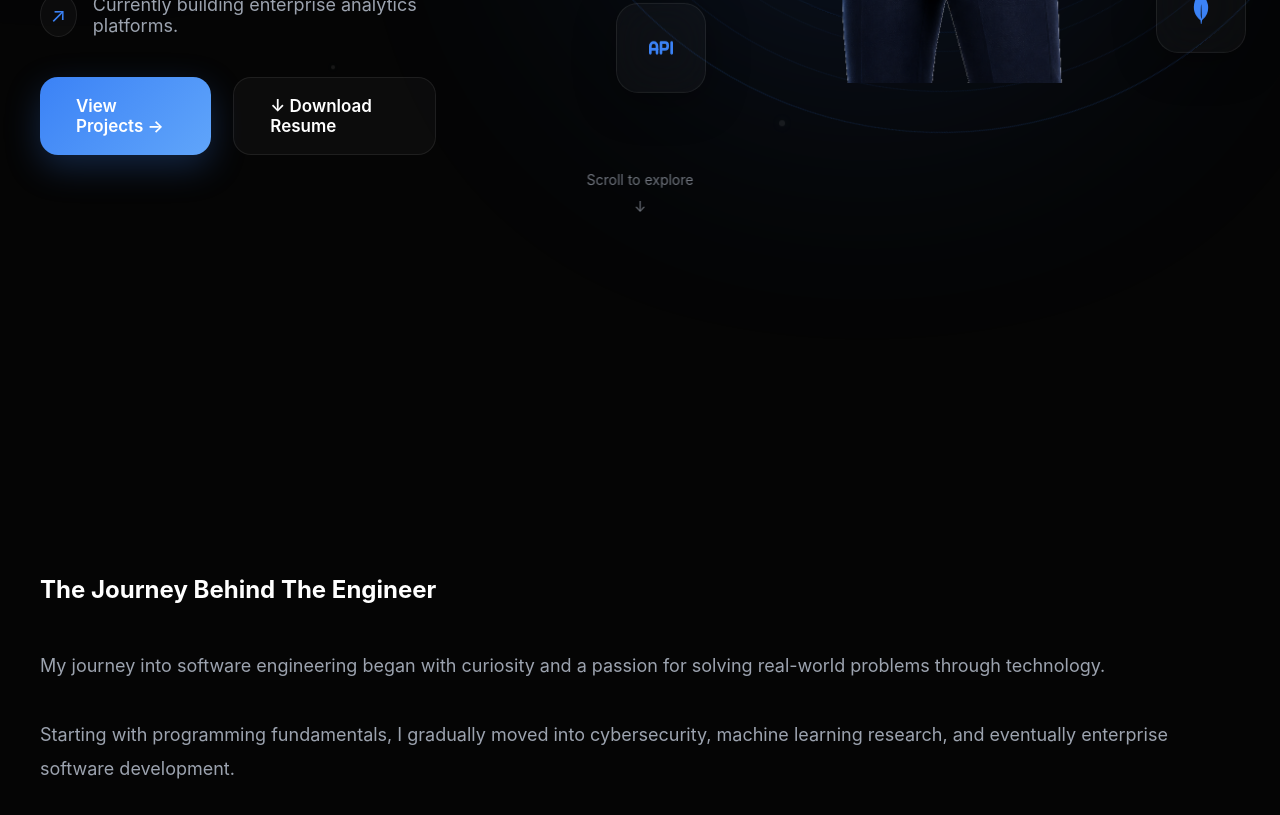
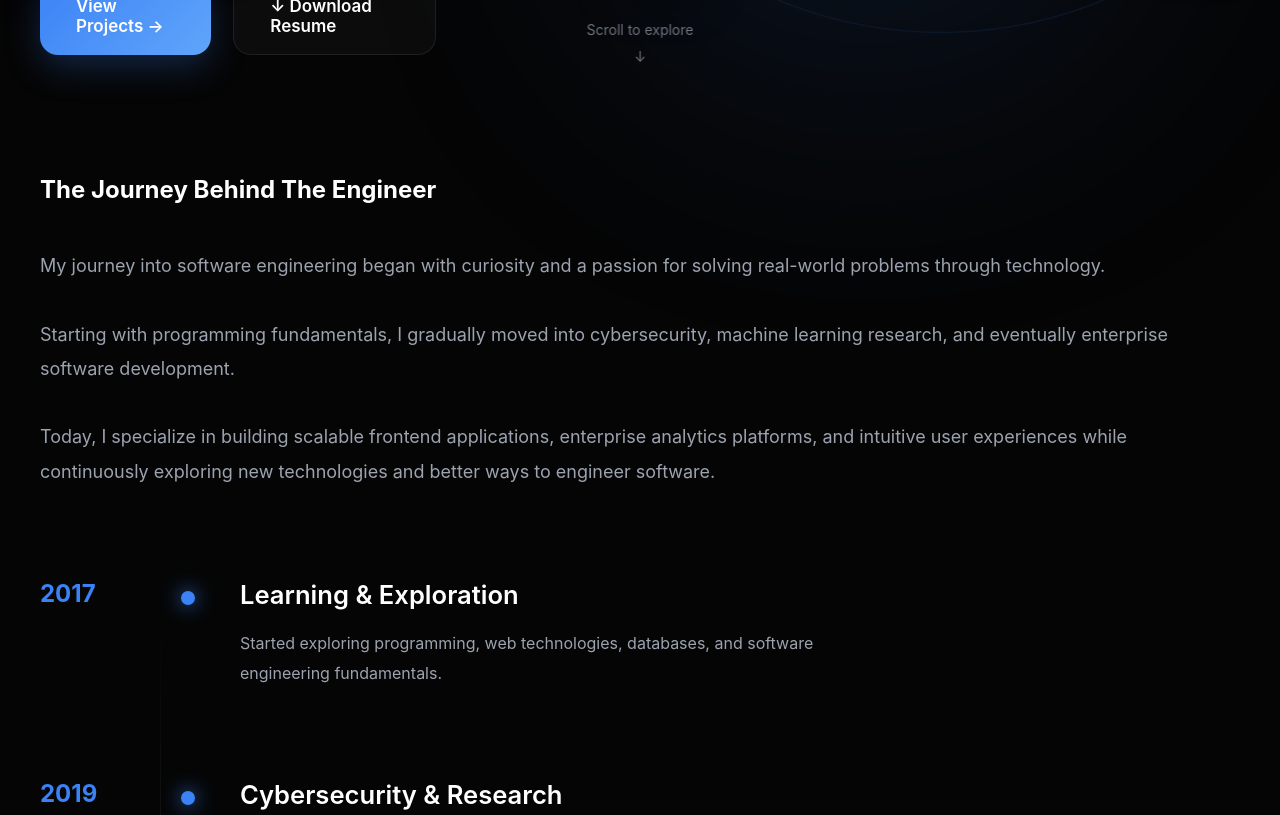
Before and after one commit to Ankith-druvstar/portfolio, a React (Vite) app: page / in a window 1280 px wide. Shown: the part 940-1755 px from the top of the page. Built offline with nearby package versions, Linux system fonts and the light colour scheme.

Commit message:
fix: improve section visibility and reveal animation timing

```diff
--- a/src/components/Hero/Hero.scss
+++ b/src/components/Hero/Hero.scss
@@ -9,6 +9,8 @@
     position: relative;
 
     overflow: hidden;
+
+    padding-bottom: 50px;
 }
 
 .hero__wrapper {
--- a/src/hooks/useReveal.js
+++ b/src/hooks/useReveal.js
@@ -42,7 +42,7 @@ export default function useReveal(trigger = true) {
         },
 
         {
-          threshold: .15,
+          threshold: .03,
           rootMargin:
             "0px 0px -100px 0px",
         }
--- a/src/pages/Home/Home.scss
+++ b/src/pages/Home/Home.scss
@@ -1,6 +1,7 @@
 section {
     min-height: 100vh;
-    padding: 100px 0;
+    padding: 20px 0;
+    padding-top: 50px;
 }
 
 /* ================================= */
--- a/src/styles/globals.scss
+++ b/src/styles/globals.scss
@@ -148,8 +148,8 @@ img {
         translateY(40px);
 
     transition:
-        opacity .7s ease,
-        transform .7s ease;
+        opacity .4s ease,
+        transform .4s ease;
 }
 
 .reveal-left {
@@ -160,8 +160,8 @@ img {
         translateX(-50px);
 
     transition:
-        opacity .7s ease,
-        transform .7s ease;
+        opacity .4s ease,
+        transform .4s ease;
 }
 
 .reveal-right {
@@ -172,8 +172,8 @@ img {
         translateX(50px);
 
     transition:
-        opacity .7s ease,
-        transform .7s ease;
+        opacity .4s ease,
+        transform .4s ease;
 }
 
 .reveal-scale {
@@ -184,8 +184,8 @@ img {
         scale(.92);
 
     transition:
-        opacity .7s ease,
-        transform .7s ease;
+        opacity .4s ease,
+        transform .4s ease;
 }
 
 /* ================================= */
@@ -221,3 +221,14 @@ body {
 
     overflow-x: hidden;
 }
+.about,
+.experience,
+.skills,
+.projects,
+.contact {
+
+    min-height: auto;
+
+    padding-top: 0;
+    padding-bottom: 50px;
+}
```
